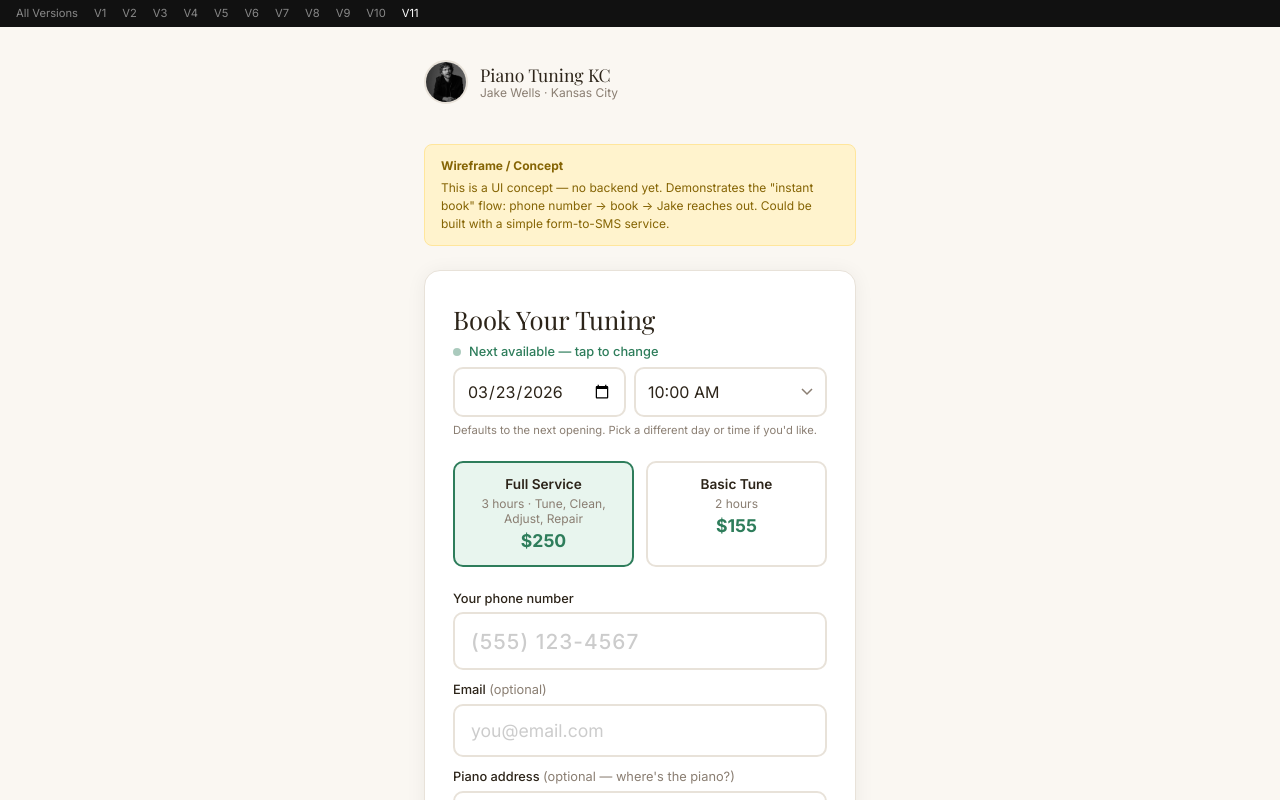
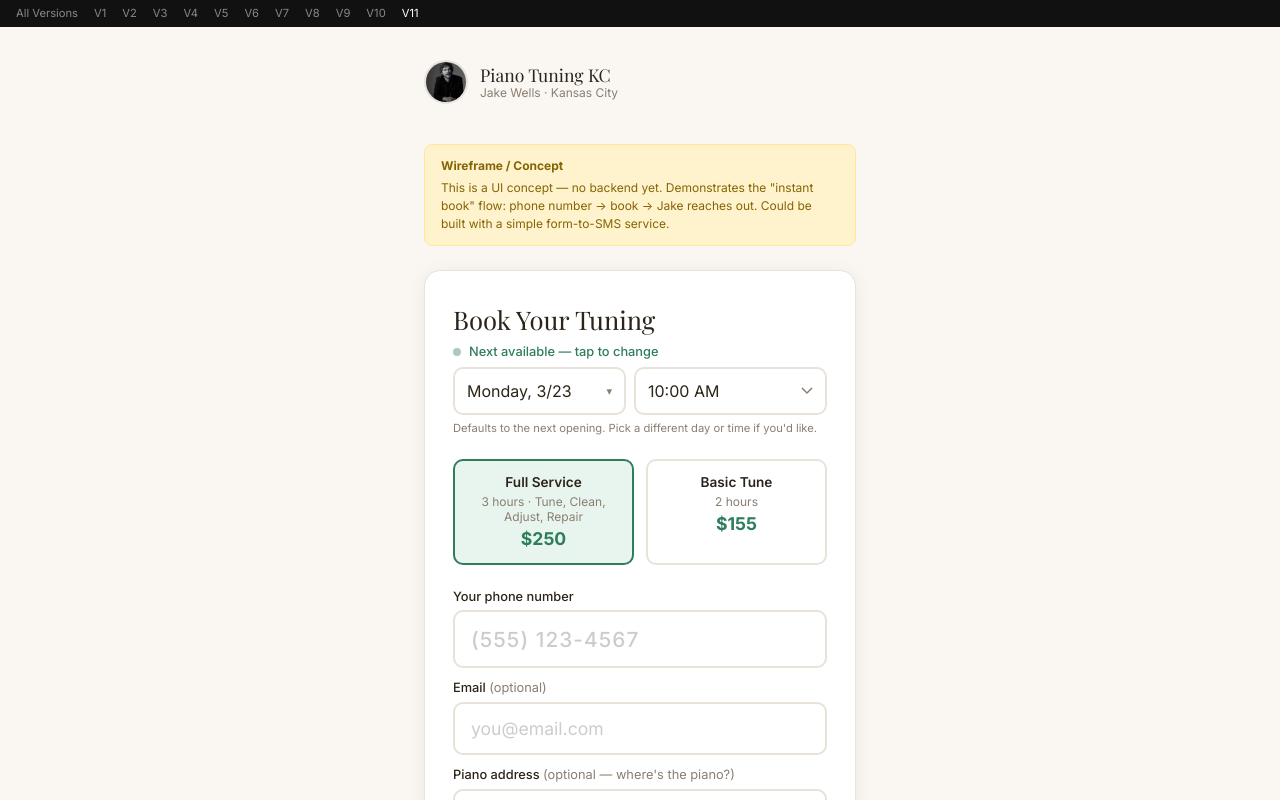
Before and after one commit to geormic12/pianotuningkc, an Eleventy site: page src/versions/v11-instant/index.html in a window 1280 px wide. Shown: the top 800 px of the page. Built offline with nearby package versions, Linux system fonts and the light colour scheme; Eleventy itself is replaced by a stand-in of ours; files that its build step writes are made by us from their sources.

Commit message:
V11: Show friendly date format (Tuesday, 3/24) with picker
Replace raw date input with a styled display showing the day
of week + short date (e.g. "Tuesday, 3/24"). Tapping opens
the native date picker. Defaults to next weekday, updates
the display when a new date is selected.

Co-Authored-By: Claude Opus 4.6 (1M context) <noreply@anthropic.com>

```diff
--- a/src/versions/v11-instant/index.html
+++ b/src/versions/v11-instant/index.html
@@ -151,6 +151,32 @@
       background-repeat: no-repeat;
       background-position: right 0.75rem center;
       padding-right: 2rem;
+    }
+
+    .date-display {
+      flex: 1;
+      padding: 0.75rem 0.75rem;
+      border: 2px solid var(--border);
+      border-radius: 10px;
+      font-size: 1rem;
+      font-family: 'Inter', sans-serif;
+      background: var(--card-bg);
+      color: var(--text);
+      cursor: pointer;
+      transition: border-color 0.2s;
+      display: flex;
+      align-items: center;
+      justify-content: space-between;
+      user-select: none;
+    }
+
+    .date-display:hover {
+      border-color: var(--accent);
+    }
+
+    .date-arrow {
+      font-size: 0.7rem;
+      color: var(--text-muted);
     }
 
     .change-hint {
@@ -609,7 +635,11 @@
             Next available — tap to change
           </div>
           <div class="datetime-row">
-            <input type="date" id="dateInput">
+            <div class="date-display" id="dateDisplay" onclick="document.getElementById('dateInput').showPicker()">
+              <span id="dateFriendly">Loading...</span>
+              <span class="date-arrow">&#9662;</span>
+            </div>
+            <input type="date" id="dateInput" style="position:absolute;opacity:0;pointer-events:none;" onchange="updateDateDisplay()">
             <select id="timeInput">
               <option value="9:00 AM">9:00 AM</option>
               <option value="10:00 AM" selected>10:00 AM</option>
@@ -742,20 +772,36 @@
   </div>
 
   <script>
-    // Default date to tomorrow
+    const days = ['Sunday','Monday','Tuesday','Wednesday','Thursday','Friday','Saturday'];
+
+    function formatDateFriendly(dateStr) {
+      const d = new Date(dateStr + 'T12:00:00');
+      const dayName = days[d.getDay()];
+      const month = d.getMonth() + 1;
+      const date = d.getDate();
+      return dayName + ', ' + month + '/' + date;
+    }
+
+    function updateDateDisplay() {
+      const val = document.getElementById('dateInput').value;
+      if (val) {
+        document.getElementById('dateFriendly').textContent = formatDateFriendly(val);
+      }
+    }
+
+    // Default date to tomorrow (skip weekends)
     (function() {
       const tomorrow = new Date();
       tomorrow.setDate(tomorrow.getDate() + 1);
-      // Skip weekends — if Saturday, go to Monday; if Sunday, go to Monday
       const day = tomorrow.getDay();
       if (day === 0) tomorrow.setDate(tomorrow.getDate() + 1);
       if (day === 6) tomorrow.setDate(tomorrow.getDate() + 2);
       const dateStr = tomorrow.toISOString().split('T')[0];
       const dateInput = document.getElementById('dateInput');
       dateInput.value = dateStr;
-      // Set min to today so they can't pick the past
       const today = new Date().toISOString().split('T')[0];
       dateInput.min = today;
+      updateDateDisplay();
     })();
 
     function selectService(el) {
```
